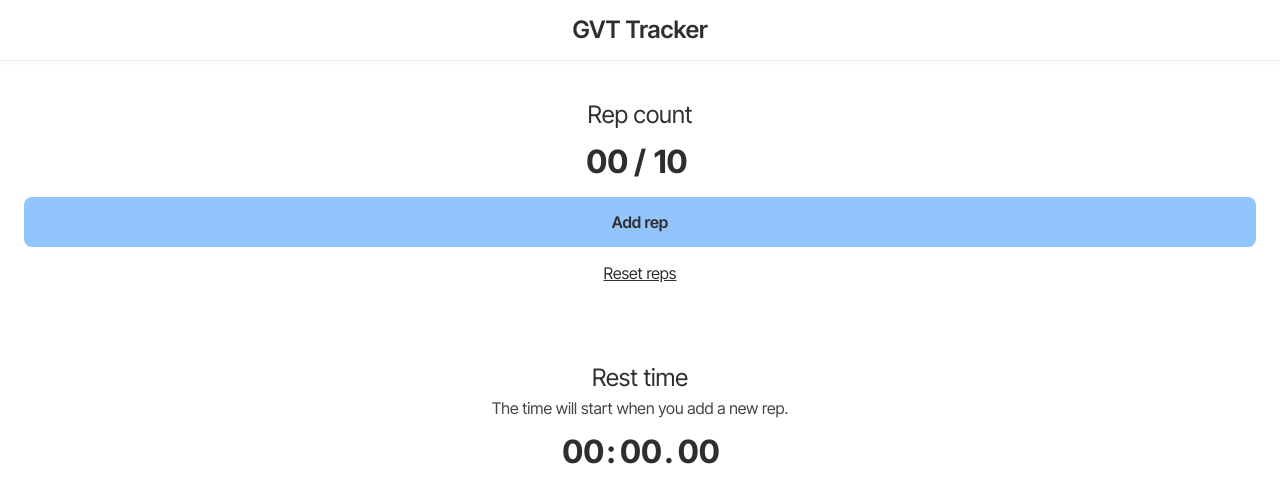
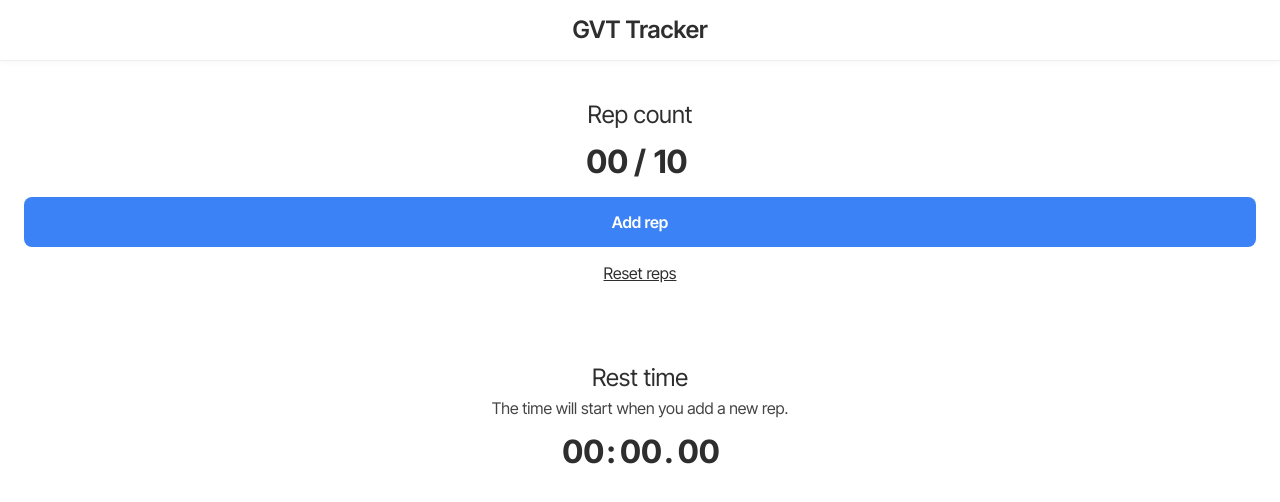
Before and after one commit to pedrobritto/gvt-tracker, a plain HTML site: page index.html in a window 1280 px wide. Drawn offline with Linux system fonts and the light colour scheme.

Commit message:
fix: update styles

```diff
--- a/style.css
+++ b/style.css
@@ -16,7 +16,7 @@ button {
 }
 
 button:disabled {
-  opacity: 0.5;
+  opacity: 0.5 !important;
   cursor: not-allowed;
 }
 
@@ -120,7 +120,8 @@ h2 {
 }
 
 .button.add-rep {
-  background-color: #93c5fd;
+  background-color: #3b82f6;
+  color: white;
 }
 
 .button--link {
```
